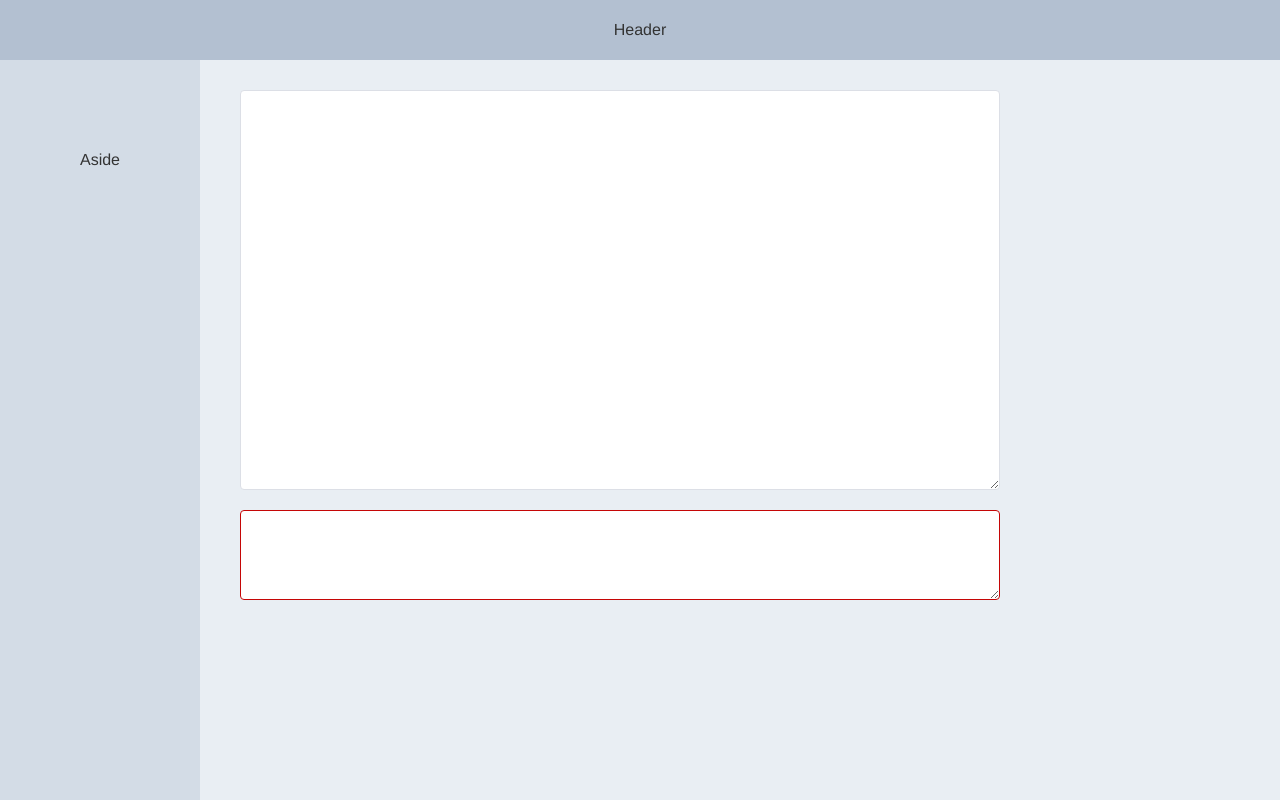
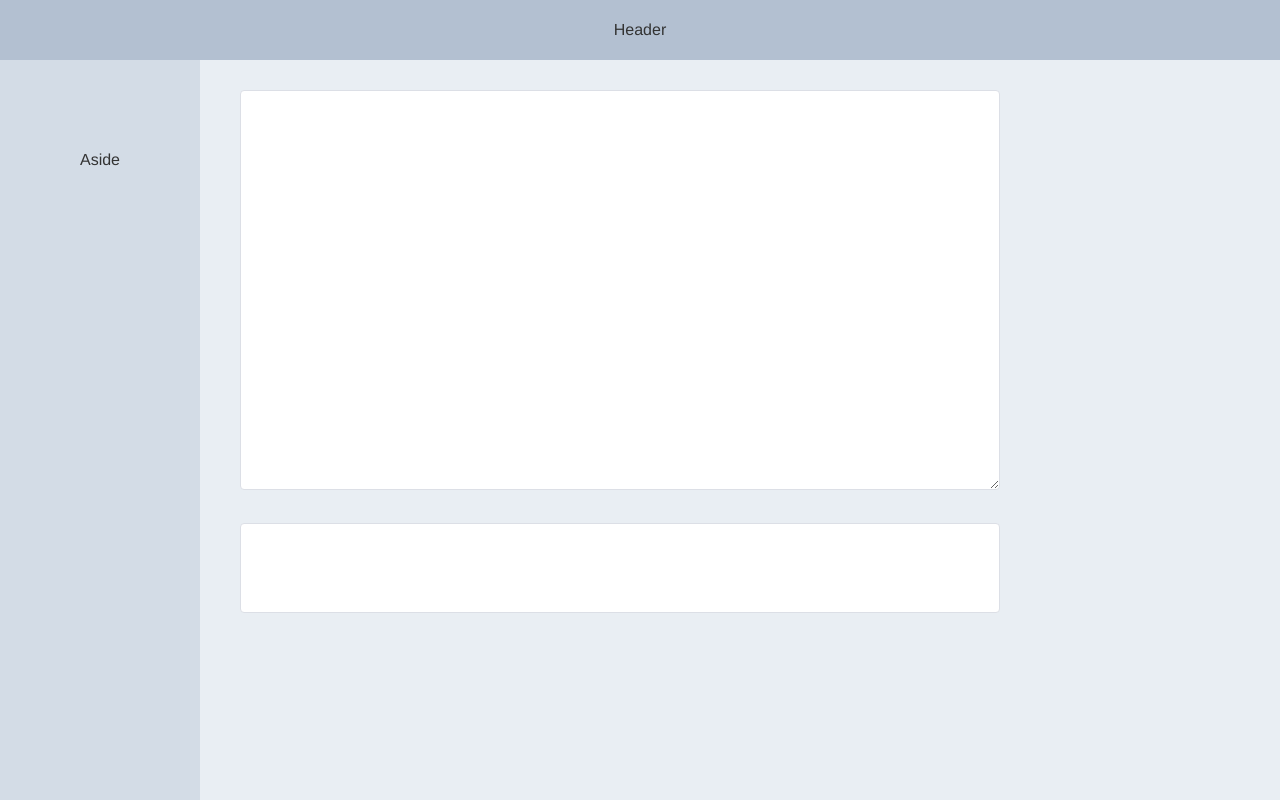
Before and after one commit to StriveTeam/veu-cli3, a Vue app: page /#/about in a window 1280 px wide. Built offline with nearby package versions, Linux system fonts and the light colour scheme.

Commit message:
errer Text

```diff
--- a/src/components/JsonParser.vue
+++ b/src/components/JsonParser.vue
@@ -4,7 +4,7 @@
       <el-input type="textarea" class="source" v-model="source" @change="checkJson"></el-input>
     </div>
     <div class="resultBox">
-      <el-input type="textarea" class="result" v-model="result" :class="{'pass': checkFlag, 'fail': !checkFlag}"></el-input>
+      <pre id="result" class="result el-textarea__inner" :class="{'pass': checkFlag === true, 'fail': !checkFlag}">{{result}}</pre>
     </div>
   </div>
 </template>
@@ -19,7 +19,7 @@ export default {
     return {
       source: '',
       result: '',
-      checkFlag: false
+      checkFlag: -1
     };
   },
   created () {},
@@ -29,12 +29,13 @@ export default {
         const checkFlagText = jsonlint.parse(this.source);
         if (checkFlagText) {
           this.source = JSON.stringify(checkFlagText, null, '  ');
-          this.result = 'Json is valid!';
+          document.getElementById('result').innerHTML = 'Json is valid!';
           this.checkFlag = true;
         }
       } catch (e) {
         this.checkFlag = false;
-        this.result = e;
+        document.getElementById('result').innerHTML = e;
+        // this.result = e;
       }
     }
   },
@@ -58,21 +59,19 @@ export default {
       height: 400px;
     }
   }
+  .result {
+    height: 90px;
+  }
   .pass {
-    .el-textarea__inner{
-      height: 90px;
     color: #42b941;
     background: #ddfbdd;
     border: 1px solid #258625;
   }
-  }
   .fail {
-    .el-textarea__inner{
     height: 90px;
     color: #930;
     border: 1px solid #c50606;
   }
 }
-}
 textarea { width: 100%; }
 </style>
```
Lines whose indentation alone changed are shown as unchanged.
